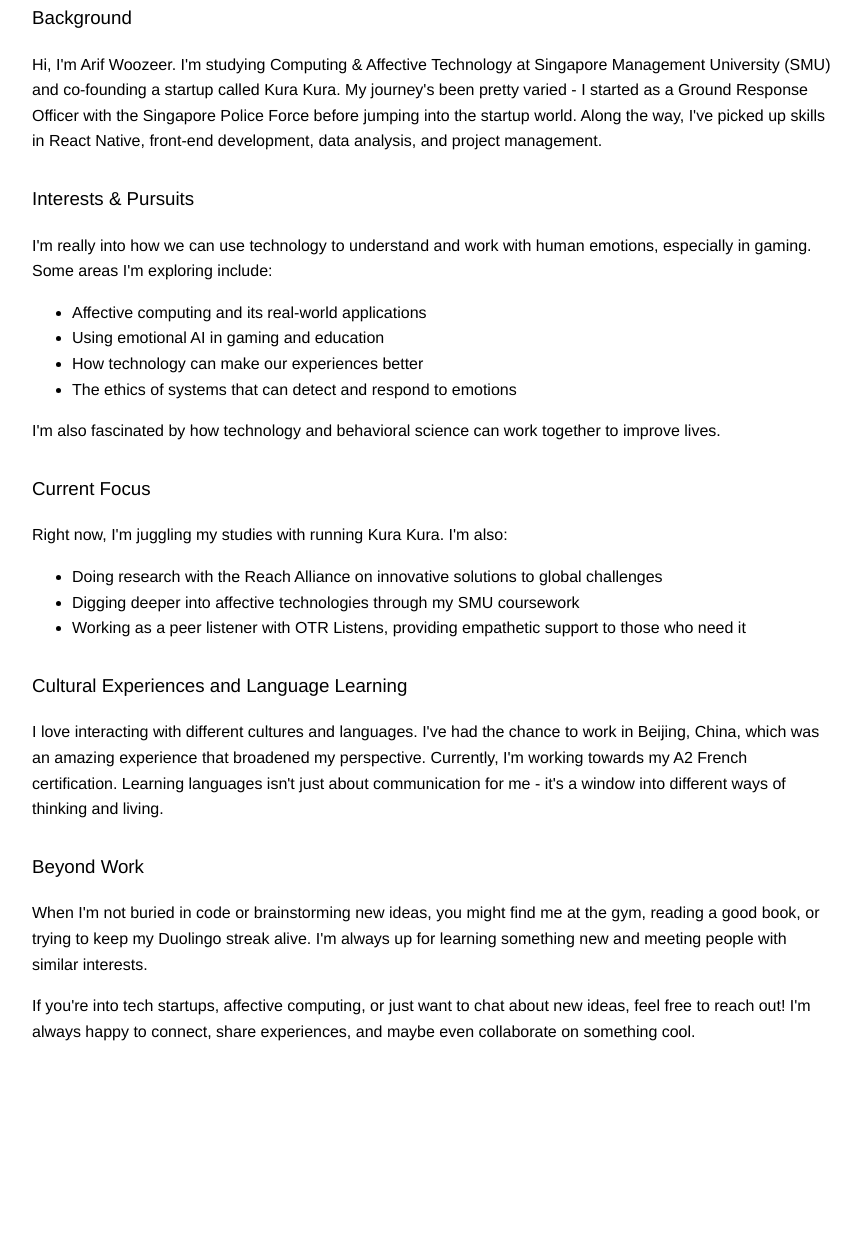
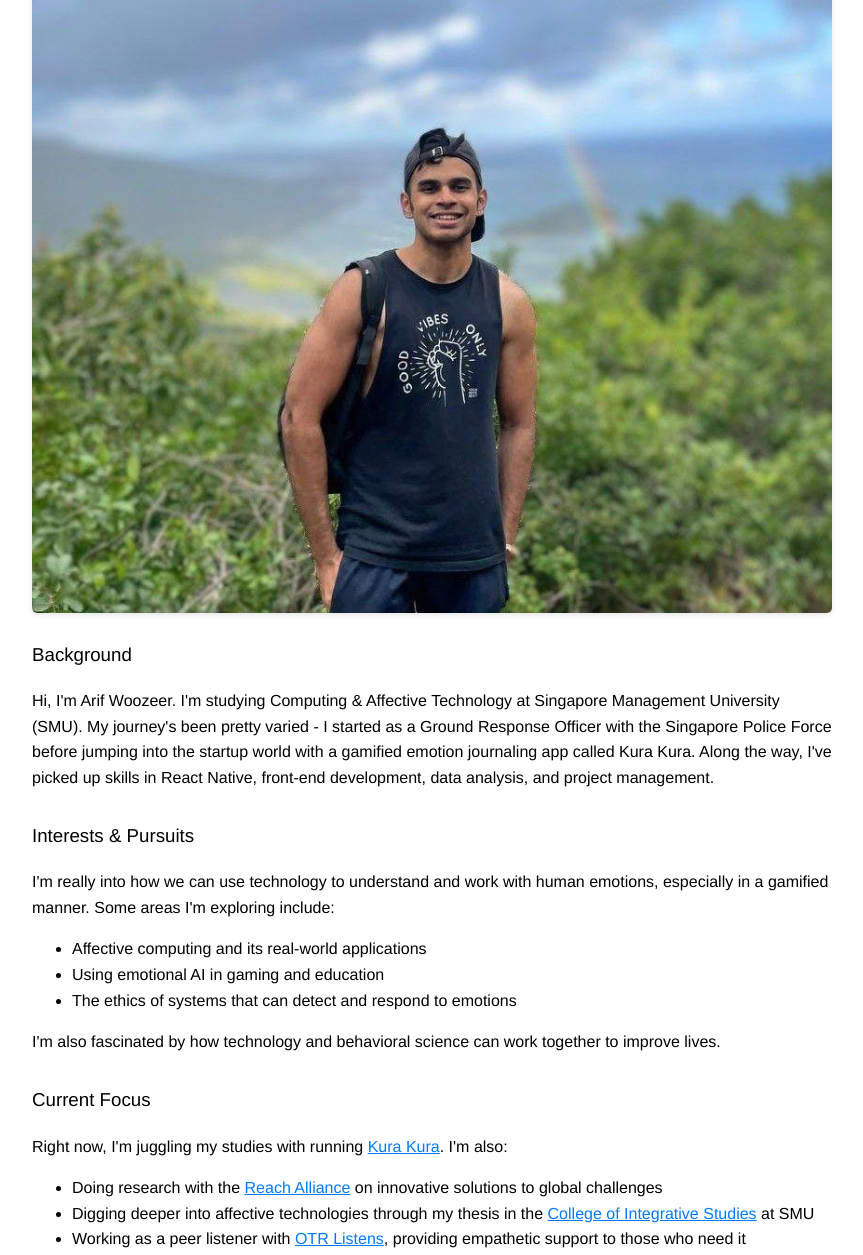
Before and after one commit to wooziecodes/wooziecodes.github.io, a plain HTML site: page about.html in a window 1280 px wide. Shown: the part 348-1603 px from the top of the page, without its empty margins (208-1071 px from the left). Before the commit the page ends 1442 px from the top, so only its background shows below. Drawn offline with Linux system fonts and the light colour scheme.

Commit message:
updates to about and index

```diff
--- a/about.html
+++ b/about.html
@@ -58,6 +58,14 @@
             border-radius: 5px;
             box-shadow: 0 2px 5px rgba(0,0,0,0.1);
         }
+        .section a {
+  color: #007bff; /* Blue link color - adjust as desired */
+  text-decoration: underline; /* Optional, for added visual cue */
+}
+
+.section a:hover {
+  color: #0056b3; /* Darker blue on hover - adjust as desired */
+}
     </style>
 </head>
 <body>
@@ -78,34 +86,33 @@
     <div class="container">
         <h2>About Me</h2>
 
-        <img src="/api/placeholder/400/400" alt="Arif Woozeer" class="profile-image">
+        <img src="webdp3.jpg" alt="Arif Woozeer" class="profile-image">
 
         <div class="section">
             <h3>Background</h3>
-            <p>Hi, I'm Arif Woozeer. I'm studying Computing & Affective Technology at Singapore Management University (SMU) and co-founding a startup called Kura Kura. My journey's been pretty varied - I started as a Ground Response Officer with the Singapore Police Force before jumping into the startup world. Along the way, I've picked up skills in React Native, front-end development, data analysis, and project management.</p>
+            <p>Hi, I'm Arif Woozeer. I'm studying Computing & Affective Technology at Singapore Management University (SMU). My journey's been pretty varied - I started as a Ground Response Officer with the Singapore Police Force before jumping into the startup world with a gamified emotion journaling app called Kura Kura. Along the way, I've picked up skills in React Native, front-end development, data analysis, and project management.</p>
         </div>
 
         <div class="section">
             <h3>Interests & Pursuits</h3>
-            <p>I'm really into how we can use technology to understand and work with human emotions, especially in gaming. Some areas I'm exploring include:</p>
+            <p>I'm really into how we can use technology to understand and work with human emotions, especially in a gamified manner. Some areas I'm exploring include:</p>
             <ul>
                 <li>Affective computing and its real-world applications</li>
                 <li>Using emotional AI in gaming and education</li>
-                <li>How technology can make our experiences better</li>
                 <li>The ethics of systems that can detect and respond to emotions</li>
             </ul>
             <p>I'm also fascinated by how technology and behavioral science can work together to improve lives.</p>
         </div>
-
         <div class="section">
             <h3>Current Focus</h3>
-            <p>Right now, I'm juggling my studies with running Kura Kura. I'm also:</p>
+            <p>Right now, I'm juggling my studies with running <a href="https://kurakura.io" target="_blank">Kura Kura</a>. I'm also:</p>
             <ul>
-                <li>Doing research with the Reach Alliance on innovative solutions to global challenges</li>
-                <li>Digging deeper into affective technologies through my SMU coursework</li>
-                <li>Working as a peer listener with OTR Listens, providing empathetic support to those who need it</li>
+                <li>Doing research with the <a href="https://reachalliance.org/" target="_blank">Reach Alliance</a> on innovative solutions to global challenges</li>
+                <li>Digging deeper into affective technologies through my thesis in the <a href="https://cis.smu.edu.sg/programmes/individualised-second-major" target="_blank">College of Integrative Studies</a> at SMU</li>
+                <li>Working as a peer listener with <a href="https://otrlistens.net/" target="_blank">OTR Listens</a>, providing empathetic support to those who need it</li>
             </ul>
         </div>
+
 
         <div class="section">
             <h3>Cultural Experiences and Language Learning</h3>
```
Also changed, not shown: index.html (+1 -1 lines), webdp.jpg (added), webdp2.jpg (added), webdp3.jpg (added).
